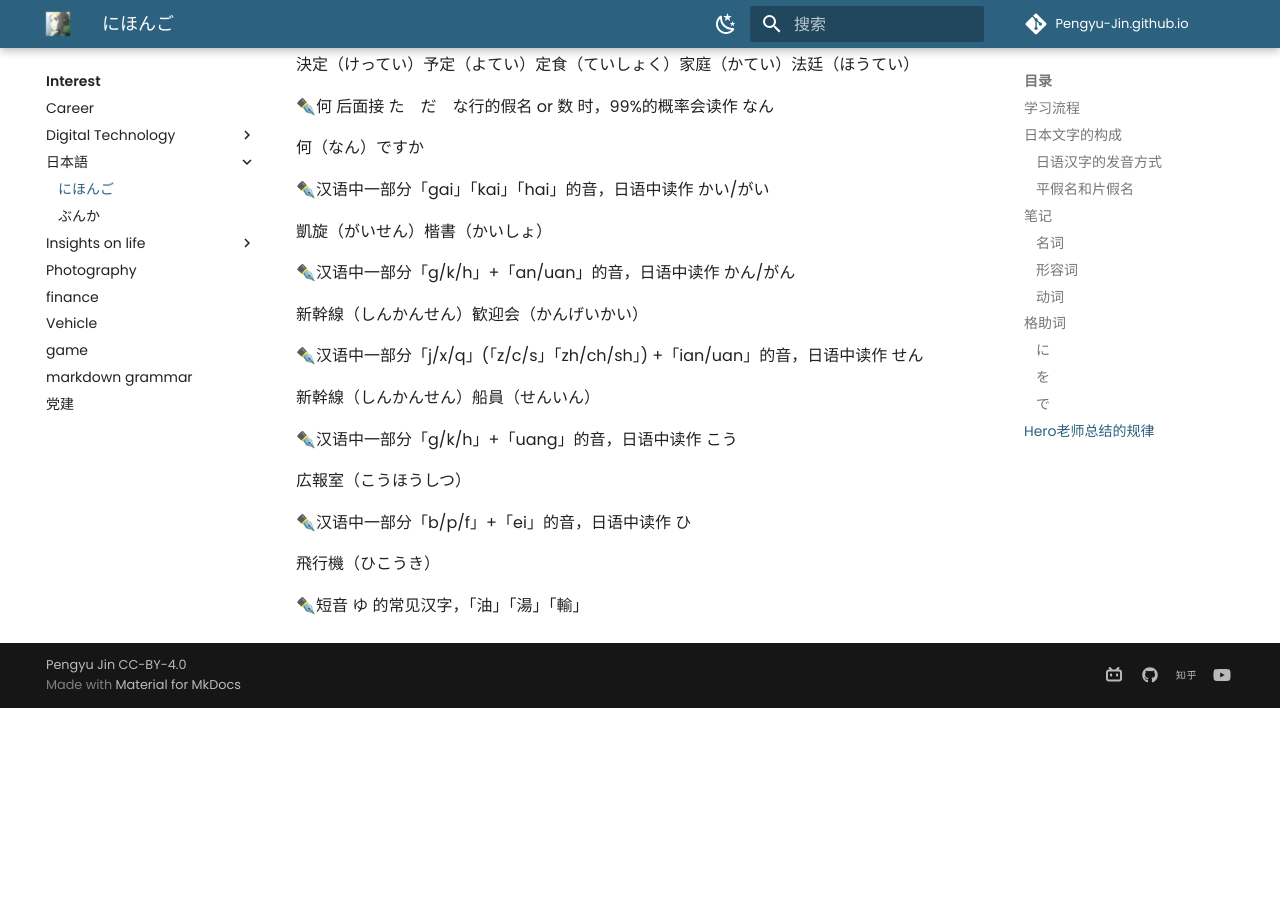
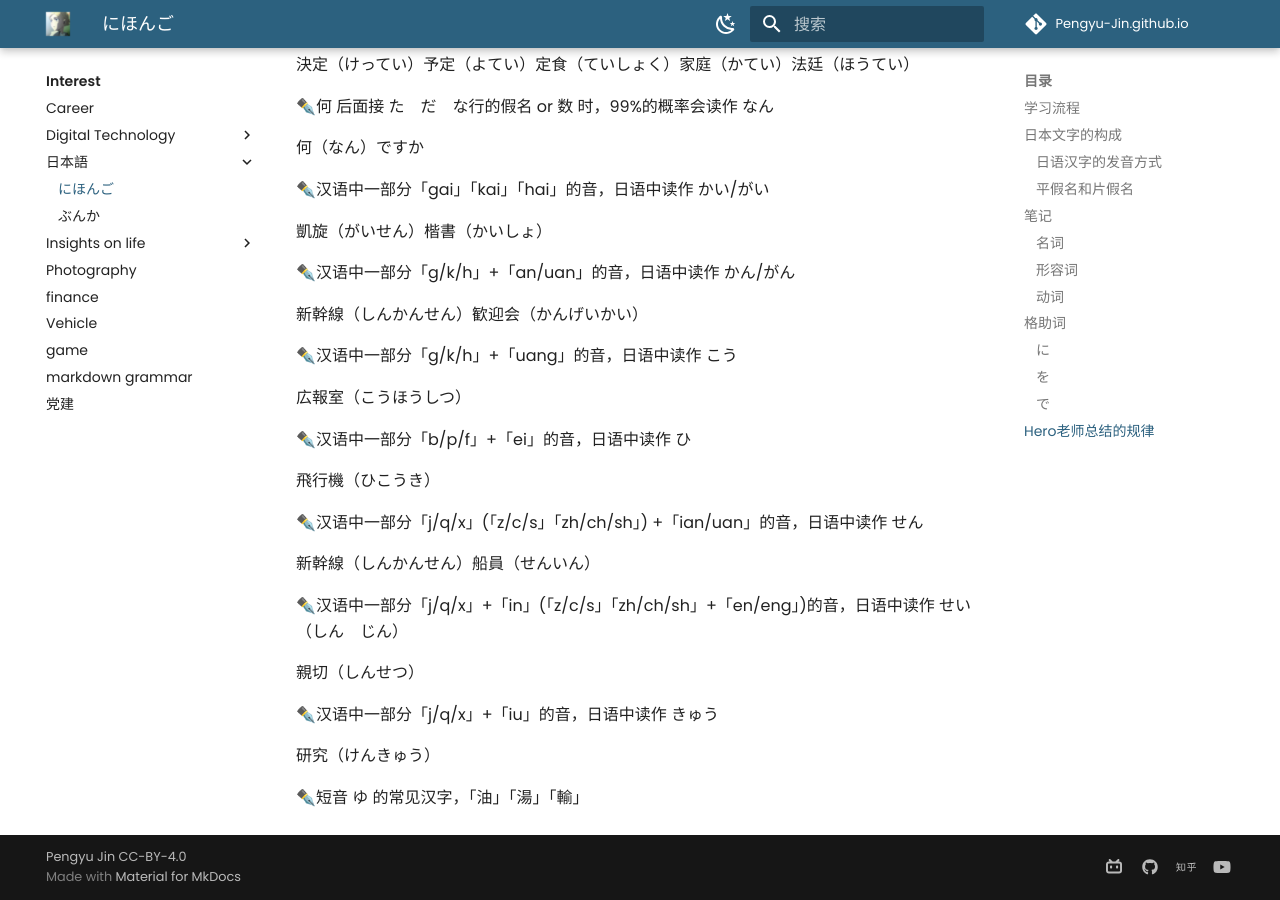
Before and after one commit to Pengyu-Jin/Pengyu-Jin.github.io, an MkDocs documentation site: the page built from docs/interest/JP-learn/50yin.md, in a window 1280 px wide and 900 px high, scrolled down 4738 px. Built offline with MkDocs 1.6.1 and Material for MkDocs 9.7.7, drawn with Linux system fonts in a browser that asks for light colours; comment, search, counter and statistics services are not loaded; before the commit the page ends 5446 px from its top, so only the background shows below that.

Commit message:
update-0701-2

```diff
--- a/docs/interest/JP-learn/50yin.md
+++ b/docs/interest/JP-learn/50yin.md
@@ -211,4 +207,16 @@
 
 飛行機（ひこうき）
 
+✒️汉语中一部分「j/q/x」(「z/c/s」「zh/ch/sh」) +「ian/uan」的音，日语中读作 せん
+
+新幹線（しんかんせん）船員（せんいん）
+
+✒️汉语中一部分「j/q/x」+「in」(「z/c/s」「zh/ch/sh」+「en/eng」)的音，日语中读作 せい（しん　じん）
+
+親切（しんせつ）
+
+✒️汉语中一部分「j/q/x」+「iu」的音，日语中读作 きゅう
+
+研究（けんきゅう）
+
 ✒️短音 ゆ 的常见汉字，「油」「湯」「輸」
```
Also changed, not shown: other parts of docs/interest/JP-learn/50yin.md (+0 -4 lines).
